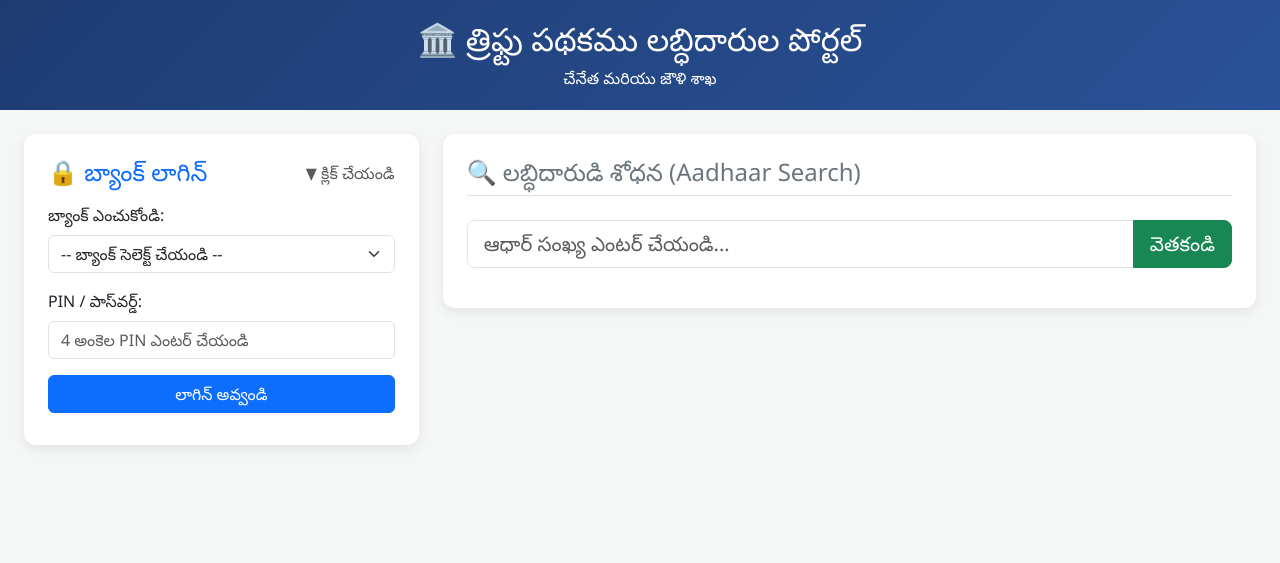
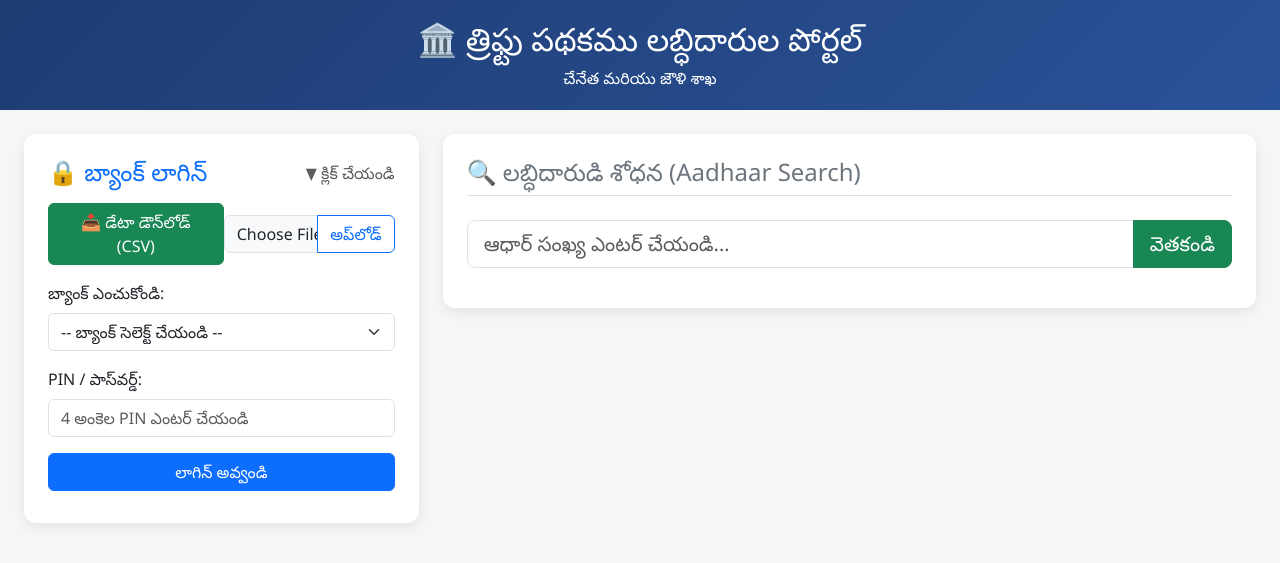
Before and after one commit to nayatejavision-alt/cf-thrift-sircilla-ts, a Flask app: template templates/index.html in a window 1280 px wide. Shown: the top 563 px of the page. Run offline with Flask 3, Linux system fonts and the light colour scheme; the template is opened without the code that fills it, so the values that code supplies are empty.

Commit message:
Update index.html

```diff
--- a/templates/index.html
+++ b/templates/index.html
@@ -32,6 +32,17 @@
             <h4 class="text-primary mb-0">🔒 బ్యాంక్ లాగిన్</h4>
             <span class="text-muted">▼ క్లిక్ చేయండి</span>
         </div>
+        <!-- బ్యాంక్ డాష్‌బోర్డ్ అదనపు ఫీచర్లు -->
+<div class="d-flex justify-content-between align-items-center mt-3">
+    <!-- CSV డౌన్‌లోడ్ బటన్ -->
+    <a href="/api/download-csv" class="btn btn-success">📥 డేటా డౌన్‌లోడ్ (CSV)</a>
+
+    <!-- ఫైల్ అప్‌లోడ్ ఫారం -->
+    <div class="input-group w-50">
+        <input type="file" id="bank-upload-file" class="form-control">
+        <button class="btn btn-outline-primary" onclick="uploadBankFile()">అప్‌లోడ్</button>
+    </div>
+</div>
 
         <!-- కొలాప్స్ అయ్యే డివిజన్ (Expand / Hide అయ్యే భాగం) -->
         <div class="collapse show mt-3" id="loginCollapse">
```
